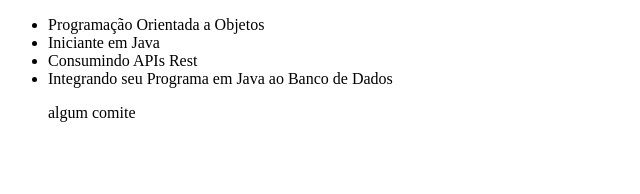
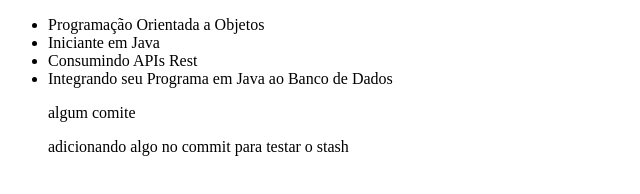
Before and after one commit to NewCB/alura-git, a plain HTML site: page index.HTML in a window 1280 px wide. Shown: the whole page, without its empty margins (0-640 px from the left). Drawn offline with Linux system fonts and the light colour scheme.

Commit message:
Testando o stash

```diff
--- a/index.HTML
+++ b/index.HTML
@@ -12,6 +12,8 @@
         <li>Integrando seu Programa em Java ao Banco de Dados</li>
 
         <p>algum comite</p>
+
+        adicionando algo no commit para testar o stash
     </ul>
 </body>
 </html>
```
